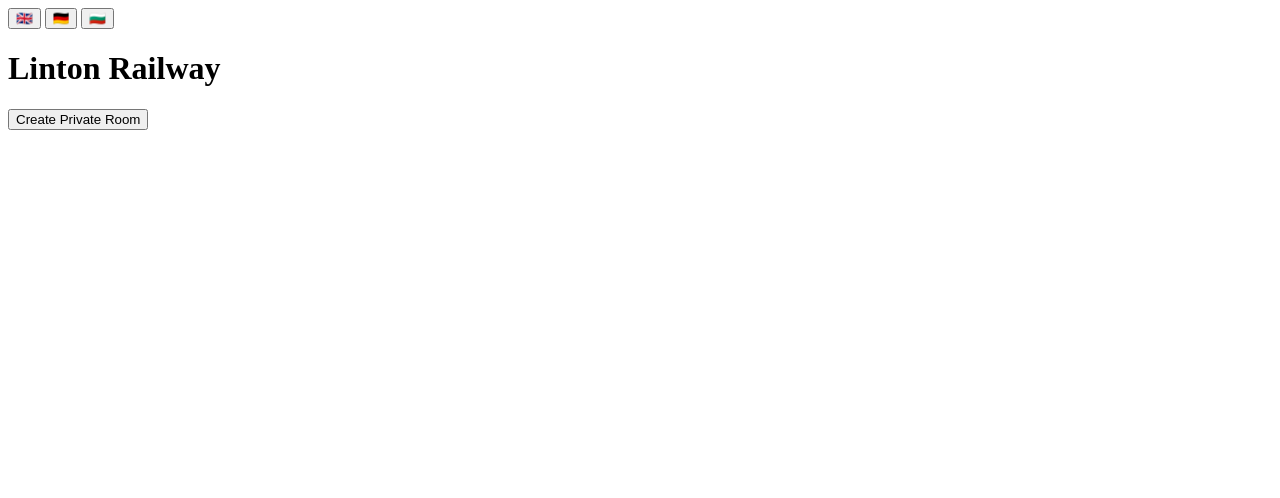
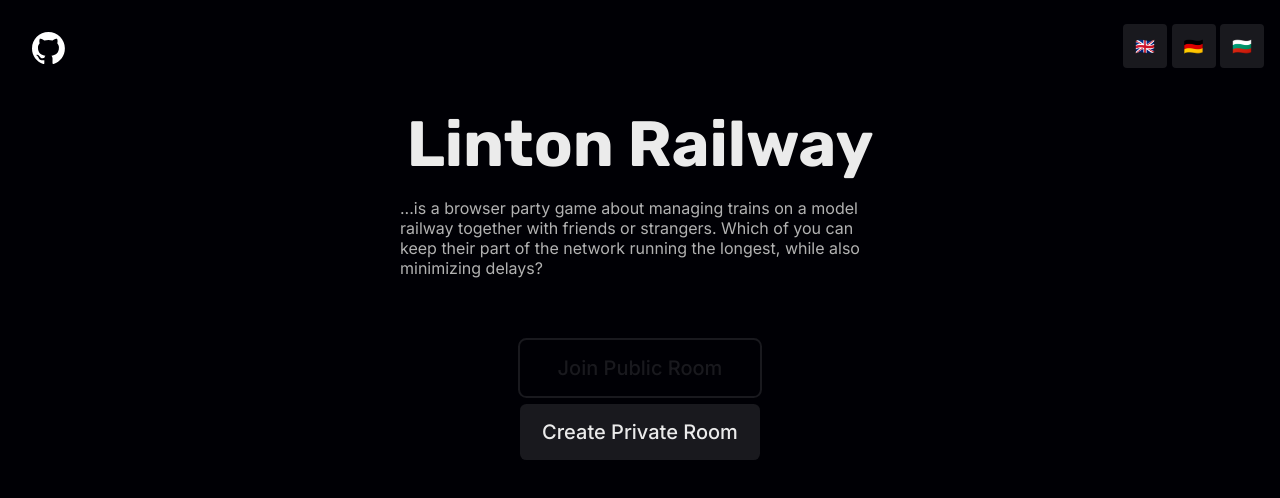
Before and after one commit to schwalbe-t/linton_railway, a plain HTML site: page src/main/resources/static/index.html in a window 1280 px wide. Drawn offline with Linux system fonts and the light colour scheme.

Commit message:
Polished room UI frontend

```diff
--- /dev/null
+++ b/src/main/resources/static/index.css
@@ -0,0 +1,57 @@
+
+#title-container {
+    position: absolute;
+    top: 25%;
+    left: 50%;
+    transform: translate(-50%, -50%);
+    width: 60vmin;
+}
+#title-container > h1 {
+    text-wrap: nowrap;
+    text-align: center;
+    font-size: 4rem;
+}
+#title-container > p {
+    width: 100%;
+}
+#room-selector {
+    position: absolute;
+    top: 50%;
+    left: 50%;
+    transform: translate(-50%, -50%);
+    text-align: center;
+}
+#room-selector > button {
+    min-width: 30vmin;
+}
+#room-create-error {
+    margin-top: 0.5rem;
+    color: var(--red);
+}
+
+#github-link {
+    position: absolute;
+    top: 2rem;
+    left: 2rem;
+    height: 2rem;
+}
+
+#language-selector {
+    position: absolute;
+    top: 1rem;
+    right: 1rem;
+}
+
+#join-page {
+    position: absolute;
+    top: 50vh;
+    left: 50vw;
+    width: 50vmin;
+    transform: translate(-50%, -50%);
+    background: var(--bg-mid);
+    padding: 3rem;
+    border-radius: 1rem;
+}
+#join-room-username {
+    width: 100%;
+}
--- a/src/main/resources/static/index.html
+++ b/src/main/resources/static/index.html
@@ -3,22 +3,37 @@
     <head>
         <meta charset="utf-8">
         <title>Linton Railway</title>
+        <link rel="stylesheet" href="style.css">
+        <link rel="stylesheet" href="index.css">
         <script src="scripts/localization.js"></script>
         <script src="scripts/index.js"></script>
     </head>
     <body>
-        <button onclick="setSelectedLocale('en')">🇬🇧</button>
-        <button onclick="setSelectedLocale('de')">🇩🇪</button>
-        <button onclick="setSelectedLocale('bg')">🇧🇬</button>
+        <a href="https://github.com/schwalbe-t/linton_railway/">
+            <img src="res/github-mark-white.svg" id="github-link">
+        </a>
+        <div id="language-selector">
+            <button onclick="setSelectedLocale('en')">🇬🇧</button>
+            <button onclick="setSelectedLocale('de')">🇩🇪</button>
+            <button onclick="setSelectedLocale('bg')">🇧🇬</button>
+        </div>
         <div id="main-page">
-            <h1 localized="title"></h1>
-            <button localized="createPrivateRoom" onclick="createRoom(false)"></button>
-            <span id="room-create-error"></span>
+            <div id="title-container">
+                <h1 localized="title"></h1>
+                <p localized="gameDescription"></p>
+            </div>
+            <div id="room-selector">
+                <button localized="joinPublicRoom" class="button-big" disabled></button>
+                <br>
+                <button localized="createPrivateRoom" class="button-big" onclick="createRoom()"></button>
+                <div id="room-create-error"></div>
+            </div>
         </div>
         <div id="join-page" style="display: none">
             <h1 localized="joinRoom"></h1>
-            <span localized="usernameInput"></span>
-            <input type="text" maxlength="32" id="join-room-username">
+            <p localized="enterNicknamePrompt"></p>
+            <input type="text" maxlength="32" id="join-room-username" placeholderLocalized="usernameInput">
+            <br>
             <button localized="joinRoom" id="confirm-join-room" disabled></button>
         </div>
     </body>
--- a/src/main/resources/static/scripts/index.js
+++ b/src/main/resources/static/scripts/index.js
@@ -19,7 +19,7 @@ window.addEventListener('popstate', () => {
     location.reload();
 });
 
-function createRoom(isPublic) {
+function createRoom() {
     const roomCreateRequest = {
         method: "POST",
         headers: {
--- a/src/main/resources/static/scripts/localization.js
+++ b/src/main/resources/static/scripts/localization.js
@@ -9,19 +9,33 @@ const LOCALIZATION = Object.freeze({
 
     "titlebar": {
         "en": "Linton Railway • The Party Game with Trains",
-        "de": "Lintonbahn • Das Partyspiel mit Zügen",
-        "bg": "Линтънска железница • Парти играта с влакчета"
+        "de": "Linton Railway • Das Partyspiel mit Zügen",
+        "bg": "Линтън Рейлуей • Парти играта с влакчета"
     },
     "title": {
         "en": "Linton Railway",
-        "de": "Lintonbahn",
-        "bg": "Линтънска железница"
+        "de": "Linton Railway",
+        "bg": "Линтън Рейлуей"
+    },
+    "gameDescription": {
+        "en": `...is a browser party game about managing trains on a model railway
+ together with friends or strangers. Which of you can keep their part of the network running
+ the longest, while also minimizing delays?`,
+        "de": `...ist ein Browser-Partyspiel, bei dem du Züge auf einer Modelleisenbahn
+gemeinsam mit Freunden oder Fremden verwaltest. Wer von euch kann sein Teil des Netzwerks
+am längsten am Laufen halten und gleichzeitig Verspätungen minimieren?`,
+        "bg": null
     },
 
     "createPrivateRoom": {
         "en": "Create Private Room",
         "de": "Privaten Raum Erstellen",
         "bg": null
+    },
+    "joinPublicRoom": {
+        "en": "Join Public Room",
+        "de": "Öffentlichem Raum Beitreten",
+        "bg": null,
     },
     "roomCreationFailed": {
         "en": "Failed to create a room. Please try again.",
@@ -39,9 +53,40 @@ const LOCALIZATION = Object.freeze({
         "de": "Raum Beitreten",
         "bg": null
     },
+    "enterNicknamePrompt": {
+        "en": `Choose a nickname under which to join the room. Please choose a name that
+ is respectful and appropriate, as it will be visible to other players.`,
+        "de": `Wählen Sie einen Spitznamen, unter dem Sie dem Raum beitreten möchten.
+ Bitte wählen Sie einen respektvollen und angemessenen Namen, da dieser für andere Spieler sichtbar sein wird.`,
+        "bg": null
+    },
     "usernameInput": {
-        "en": "Username:",
-        "de": "Nutzername:",
+        "en": "Enter Nickname",
+        "de": "Nickname Eingeben",
+        "bg": null
+    },
+
+    "roomCrashedTitle": {
+        "en": "Whoops! The Room Crashed :(",
+        "de": "Ups! Der Raum ist Abgestürzt :(",
+        "bg": null
+    },
+    "roomCrashDescription": {
+        "en": `The room you were in encountered a critical error and had to be
+ closed. This is not supposed to happen, so it would be greatly appreciated if
+ you could file an issue
+ <a href="https://github.com/schwalbe-t/linton_railway/issues">on the Linton Railway Github</a>
+ describing what happened prior to the crash occuring.`,
+        "de": `In Ihrem Raum ist ein kritischer Fehler aufgetreten und er musste
+ geschlossen werden. Da dies nicht normal ist wären wir Ihnen sehr dankbar, wenn Sie
+ das Problem
+ <a href="https://github.com/schwalbe-t/linton_railway/issues">im Linton Railway Github</a>
+ melden könnten und beschreiben würden, was vor dem Absturz passiert ist.`,
+        "bg": null
+    },
+    "roomCrashBackToStart": {
+        "en": "Back to Start",
+        "de": "Zurück zum Start",
         "bg": null
     },
 
@@ -53,6 +98,11 @@ const LOCALIZATION = Object.freeze({
     "players": {
         "en": "Players",
         "de": "Spieler",
+        "bg": null
+    },
+    "waitingForPlayers": {
+        "en": "Waiting for everyone to join and get ready...",
+        "de": "Wartet darauf, dass alle Spieler beigetreten und bereit sind...",
         "bg": null
     },
     "playerNotReady": {
@@ -94,7 +144,12 @@ window.addEventListener("load", () => {
     const elements = document.querySelectorAll("*");
     for(const e of elements) {
         const key = e.getAttribute("localized");
-        if(key === null) { continue; }
-        e.innerText = getLocalized(key);
+        if(key !== null) {
+            e.innerHTML = getLocalized(key);
+        }
+        const phKey = e.getAttribute("placeholderLocalized");
+        if(phKey !== null) {
+            e.setAttribute("placeholder", getLocalized(phKey));
+        }
     }
 });
--- /dev/null
+++ b/src/main/resources/static/style.css
@@ -0,0 +1,93 @@
+
+@import url('https://fonts.googleapis.com/css2?family=Inter:ital,opsz,wght@0,14..32,100..900;1,14..32,100..900&family=Rubik:ital,wght@0,300..900;1,300..900&display=swap');
+
+:root {
+    --dark-gray: #000005;
+    --mid-gray: #121215;
+    --bright-gray: #19191e;
+    --dark-white: #b2b2b2;
+    --mid-white: #cecece;
+    --bright-white: #ebebeb;
+    --red: #d95763;
+    --green: #6abe30;
+
+    --bg-back: var(--dark-gray);
+    --bg-mid: var(--mid-gray);
+    --bg-front: var(--bright-gray);
+    --text-sub: var(--dark-white);
+    --text-main: var(--bright-white);
+}
+
+.light-mode {
+    --bg-back: var(--bright-white);
+    --bg-mid: var(--mid-white);
+    --bg-front: var(--dark-white);
+    --text-sub: var(--bright-gray);
+    --text-main: var(--dark-gray);
+    color: var(--text-main);
+}
+
+h1, h2, h3, h4, h5 {
+    margin: inherit;
+    color: var(--text-main);
+    font-family: "Rubik";
+}
+
+body {
+    background: var(--bg-back);
+    color: var(--text-sub);
+    font-family: "Inter";
+    margin: 0px;
+}
+
+button {
+    background: var(--bg-front);
+    color: var(--text-main);
+    border: none;
+    outline: none;
+    font: inherit;
+    box-sizing: border-box;
+    padding: 0.75rem;
+    border-radius: 0.25rem;
+    cursor: pointer;
+    font-weight: 500;
+}
+.button-small {
+    font-size: 0.75rem;
+    padding: 0.5rem;
+}
+.button-big {
+    font-size: 1.25rem;
+    padding: 1rem;
+    border-radius: 0.4rem;
+}
+input {
+    background: var(--bg-front);
+    color: var(--text-main);
+    border: none;
+    outline: none;
+    font: inherit;
+    box-sizing: border-box;
+    padding: 0.5rem;
+    border-radius: 0.25rem;
+}
+button:hover , input:focus {
+    background: var(--text-main);
+    color: var(--bg-front);
+}
+button:disabled {
+    background: inherit;
+    outline: 2px solid var(--bg-front);
+    color: var(--bg-front);
+}
+button:disabled:hover {
+    background: inherit;
+    color: var(--bg-front);
+    cursor: inherit;
+}
+button, input {
+    margin-top: 0.5rem;
+}
+
+a { color: #5b6ee1; }
+a:hover { color: #5fcde4; }
```
Also changed, not shown: src/main/resources/static/room.css (added, +52 -0 lines), src/main/resources/static/room.html (+20 -6 lines), src/main/resources/static/scripts/room.js (+15 -8 lines), src/main/resources/static/res/github-mark-white.svg (added).
